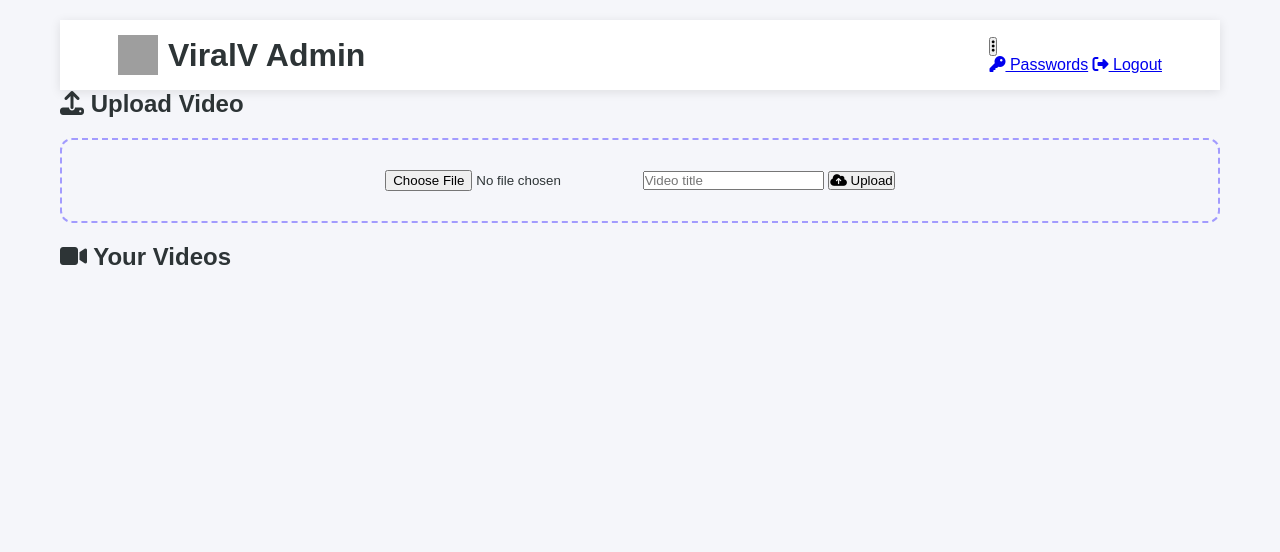
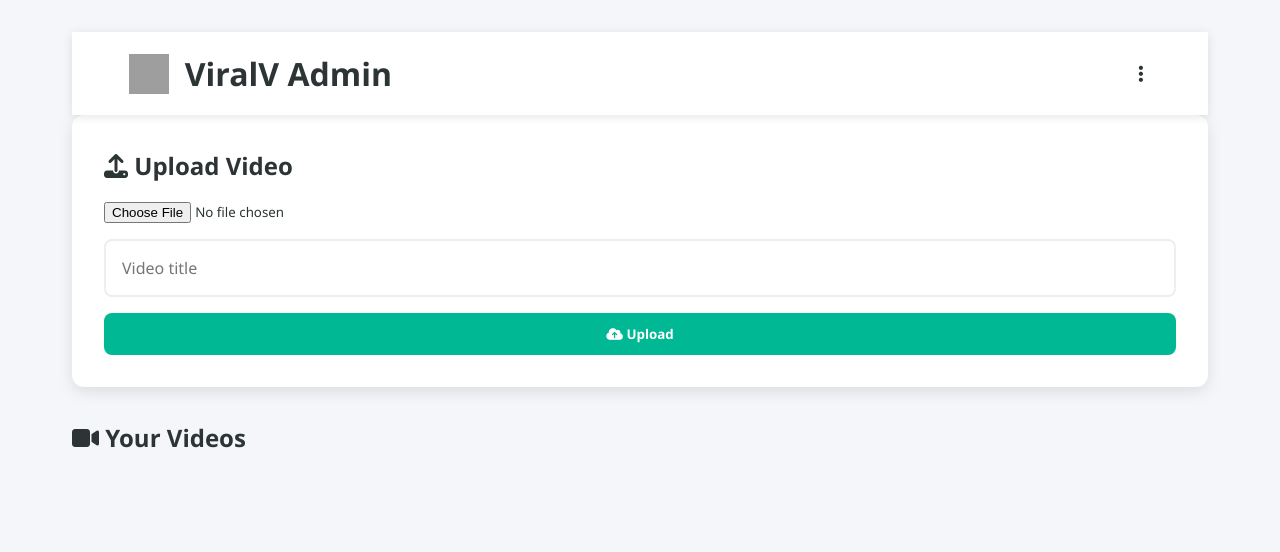
Before and after one commit to Hasin5454/viral-video, a PHP site: page /admin.html in a window 1280 px wide. Shown: the top 552 px of the page. Run offline with PHP 8.4, Linux system fonts and the light colour scheme; grey boxes are pictures that could not be loaded.

Commit message:
Update style.css

```diff
--- a/style.css
+++ b/style.css
@@ -1,23 +1,28 @@
-/* Base Styles */
+/* Modern Color Scheme */
 :root {
   --primary: #6c5ce7;
   --secondary: #a29bfe;
+  --accent: #fd79a8;
   --dark: #2d3436;
   --light: #f5f6fa;
+  --success: #00b894;
   --danger: #d63031;
-  --success: #00b894;
+  --warning: #fdcb6e;
+  --info: #0984e3;
 }
 
+/* Base Styles */
 * {
   margin: 0;
   padding: 0;
   box-sizing: border-box;
-  font-family: 'Poppins', sans-serif;
+  font-family: 'Segoe UI', Roboto, Oxygen, Ubuntu, Cantarell, sans-serif;
 }
 
 body {
   background-color: var(--light);
   color: var(--dark);
+  line-height: 1.6;
 }
 
 /* Header Styles */
@@ -25,7 +30,7 @@
   display: flex;
   justify-content: space-between;
   align-items: center;
-  padding: 15px 5%;
+  padding: 1rem 5%;
   background-color: white;
   box-shadow: 0 2px 10px rgba(0, 0, 0, 0.1);
   position: sticky;
@@ -36,165 +41,211 @@
 .logo-container {
   display: flex;
   align-items: center;
-  gap: 10px;
+  gap: 1rem;
 }
 
 .logo {
   width: 40px;
   height: 40px;
+  transition: transform 0.3s;
+}
+
+.logo:hover {
+  transform: scale(1.1);
 }
 
 /* Button Styles */
 button {
   cursor: pointer;
   transition: all 0.3s ease;
+  border: none;
+  border-radius: 8px;
+  padding: 0.5rem 1rem;
+  font-weight: 600;
 }
 
 .login-btn {
   background-color: var(--primary);
   color: white;
-  border: none;
-  padding: 10px 20px;
-  border-radius: 30px;
-  font-weight: 500;
   display: flex;
   align-items: center;
-  gap: 8px;
+  gap: 0.5rem;
 }
 
 .login-btn:hover {
-  background-color: #5649d1;
+  background-color: var(--secondary);
   transform: translateY(-2px);
 }
 
-.create-account-btn {
+.upload-btn {
   background-color: var(--success);
   color: white;
-  border: none;
-  padding: 12px;
-  border-radius: 6px;
+  padding: 0.75rem 1.5rem;
+}
+
+.upload-btn:hover {
+  background-color: #00a884;
+}
+
+.delete-btn {
+  background-color: var(--danger);
+  color: white;
+  margin-top: 1rem;
   width: 100%;
-  font-weight: 500;
+}
+
+.delete-btn:hover {
+  background-color: #c0392b;
 }
 
 /* Video Grid Styles */
 .video-grid {
   display: grid;
   grid-template-columns: repeat(auto-fill, minmax(300px, 1fr));
-  gap: 25px;
-  padding: 25px;
+  gap: 2rem;
+  padding: 2rem 5%;
 }
 
-.video-card {
-  background-color: white;
+.video-item {
+  background: white;
   border-radius: 12px;
   overflow: hidden;
   box-shadow: 0 5px 15px rgba(0, 0, 0, 0.1);
-  transition: transform 0.3s ease;
+  transition: transform 0.3s;
 }
 
-.video-card:hover {
+.video-item:hover {
   transform: translateY(-5px);
 }
 
-.video-thumbnail {
-  position: relative;
-  width: 100%;
-  padding-top: 56.25%; /* 16:9 Aspect Ratio */
-  background-color: #eee;
+.video-item h3 {
+  padding: 1rem 1rem 0;
+  color: var(--dark);
 }
 
-.video-thumbnail video {
-  position: absolute;
-  top: 0;
-  left: 0;
+.video-item video {
   width: 100%;
-  height: 100%;
-  object-fit: cover;
-}
-
-.video-info {
-  padding: 15px;
-}
-
-.video-title {
-  font-weight: 600;
-  margin-bottom: 10px;
-  display: -webkit-box;
-  -webkit-line-clamp: 2;
-  -webkit-box-orient: vertical;
-  overflow: hidden;
+  display: block;
+  background: black;
 }
 
 .video-actions {
   display: flex;
   justify-content: space-between;
-  margin-top: 15px;
+  padding: 0.75rem;
+  border-top: 1px solid #eee;
 }
 
-.action-btn {
+.video-actions button {
   background: none;
-  border: none;
   color: var(--dark);
-  font-size: 14px;
+  flex: 1;
   display: flex;
   align-items: center;
-  gap: 5px;
+  justify-content: center;
+  gap: 0.5rem;
 }
 
-.action-btn:hover {
+.video-actions button:hover {
   color: var(--primary);
+  transform: none;
 }
 
-/* Admin Panel Styles */
-.admin-container {
-  max-width: 1200px;
-  margin: 0 auto;
-  padding: 20px;
-}
-
-.upload-area {
-  border: 2px dashed var(--secondary);
-  border-radius: 12px;
-  padding: 30px;
-  text-align: center;
-  margin: 20px 0;
-  cursor: pointer;
-  transition: all 0.3s ease;
-}
-
-.upload-area:hover {
-  border-color: var(--primary);
-  background-color: rgba(108, 92, 231, 0.05);
-}
-
-.upload-label {
+/* Login Page Styles */
+.login-container {
+  min-height: 100vh;
   display: flex;
   flex-direction: column;
   align-items: center;
-  gap: 10px;
-  cursor: pointer;
+  justify-content: center;
+  background: linear-gradient(135deg, var(--primary), var(--secondary));
+  padding: 2rem;
 }
 
-.upload-label i {
-  font-size: 48px;
-  color: var(--primary);
+.logo-header {
+  text-align: center;
+  margin-bottom: 2rem;
 }
 
-.upload-progress {
-  height: 6px;
-  background-color: #eee;
-  border-radius: 3px;
-  margin-top: 15px;
-  overflow: hidden;
-  display: none;
+.logo-header .logo {
+  width: 80px;
+  height: 80px;
 }
 
-.progress-bar {
-  height: 100%;
-  background-color: var(--success);
-  width: 0%;
-  transition: width 0.3s ease;
+.logo-header h2 {
+  color: white;
+  font-size: 2.5rem;
+  margin-top: 1rem;
+}
+
+.login-box {
+  background: white;
+  border-radius: 12px;
+  padding: 2rem;
+  width: 100%;
+  max-width: 500px;
+  box-shadow: 0 10px 30px rgba(0, 0, 0, 0.2);
+}
+
+.input-group {
+  margin-bottom: 1.5rem;
+}
+
+.input-group input {
+  width: 100%;
+  padding: 1rem;
+  border: 2px solid #eee;
+  border-radius: 8px;
+  font-size: 1rem;
+  transition: border-color 0.3s;
+}
+
+.input-group input:focus {
+  border-color: var(--primary);
+  outline: none;
+}
+
+.links {
+  margin-top: 1.5rem;
+  text-align: center;
+}
+
+.links a {
+  color: var(--primary);
+  text-decoration: none;
+  display: block;
+  margin: 0.5rem 0;
+}
+
+.divider {
+  margin: 1rem 0;
+  position: relative;
+  color: #777;
+}
+
+.divider::before, .divider::after {
+  content: "";
+  position: absolute;
+  top: 50%;
+  width: 45%;
+  height: 1px;
+  background: #eee;
+}
+
+.divider::before {
+  left: 0;
+}
+
+.divider::after {
+  right: 0;
+}
+
+.signup-btn {
+  width: 100%;
+  background: var(--success);
+  color: white;
+  padding: 1rem;
+  margin-top: 1rem;
 }
 
 /* Modal Styles */
@@ -205,80 +256,145 @@
   left: 0;
   width: 100%;
   height: 100%;
-  background-color: rgba(0, 0, 0, 0.5);
+  background: rgba(0, 0, 0, 0.5);
   z-index: 1000;
   justify-content: center;
   align-items: center;
 }
 
 .modal-content {
-  background-color: white;
+  background: white;
   border-radius: 12px;
+  padding: 2rem;
   width: 90%;
   max-width: 600px;
   max-height: 80vh;
-  overflow: hidden;
-  box-shadow: 0 5px 30px rgba(0, 0, 0, 0.3);
-  animation: modalFadeIn 0.3s ease;
+  overflow-y: auto;
+  box-shadow: 0 10px 30px rgba(0, 0, 0, 0.3);
 }
 
-@keyframes modalFadeIn {
-  from { opacity: 0; transform: translateY(-20px); }
-  to { opacity: 1; transform: translateY(0); }
+.modal h3 {
+  margin-bottom: 1.5rem;
+  color: var(--primary);
+  display: flex;
+  align-items: center;
+  gap: 0.5rem;
 }
 
-.modal-header {
-  display: flex;
-  justify-content: space-between;
-  align-items: center;
-  padding: 20px;
+.credential-item {
+  padding: 1rem 0;
   border-bottom: 1px solid #eee;
 }
 
-.modal-header h3 {
-  display: flex;
-  align-items: center;
-  gap: 10px;
+.credential-item:last-child {
+  border-bottom: none;
 }
 
-.modal-header span {
-  font-size: 24px;
-  cursor: pointer;
-  color: #999;
+/* Admin Specific Styles */
+.admin-container {
+  max-width: 1200px;
+  margin: 0 auto;
+  padding: 2rem;
 }
 
-.modal-header span:hover {
-  color: var(--dark);
+.upload-section {
+  background: white;
+  border-radius: 12px;
+  padding: 2rem;
+  margin-bottom: 2rem;
+  box-shadow: 0 5px 15px rgba(0, 0, 0, 0.1);
 }
 
-.credentials-list {
-  padding: 20px;
-  max-height: 60vh;
-  overflow-y: auto;
+.upload-area {
+  display: flex;
+  flex-direction: column;
+  gap: 1rem;
+  margin-top: 1rem;
 }
 
-.credential-item {
-  padding: 15px;
+.upload-area input[type="text"] {
+  padding: 1rem;
+  border: 2px solid #eee;
   border-radius: 8px;
-  background-color: #f9f9f9;
-  margin-bottom: 10px;
+  font-size: 1rem;
 }
 
-.credential-item p {
-  margin: 5px 0;
+.video-stats {
+  display: flex;
+  gap: 1rem;
+  margin-top: 0.5rem;
+  color: #777;
 }
 
-/* Responsive Styles */
+/* Dropdown Menu */
+.dropdown {
+  position: relative;
+  display: inline-block;
+}
+
+.dropbtn {
+  background: none;
+  color: var(--dark);
+  font-size: 1.2rem;
+  padding: 0.5rem;
+}
+
+.dropdown-content {
+  display: none;
+  position: absolute;
+  right: 0;
+  background: white;
+  min-width: 200px;
+  box-shadow: 0 8px 16px rgba(0, 0, 0, 0.1);
+  border-radius: 8px;
+  z-index: 1;
+}
+
+.dropdown-content a {
+  color: var(--dark);
+  padding: 12px 16px;
+  text-decoration: none;
+  display: block;
+  transition: background 0.3s;
+}
+
+.dropdown-content a:hover {
+  background: #f5f5f5;
+  color: var(--primary);
+}
+
+.dropdown:hover .dropdown-content {
+  display: block;
+}
+
+/* Responsive Design */
 @media (max-width: 768px) {
   .video-grid {
     grid-template-columns: 1fr;
+    padding: 1rem;
   }
 
   header {
-    padding: 15px;
+    padding: 1rem;
   }
 
-  .logo-container h1 {
-    font-size: 20px;
+  .admin-container {
+    padding: 1rem;
   }
+}
+
+@media (max-width: 480px) {
+  .login-box {
+    padding: 1.5rem;
   }
+
+  .video-actions {
+    flex-direction: column;
+    gap: 0.5rem;
+  }
+
+  .video-actions button {
+    justify-content: flex-start;
+    padding: 0.5rem;
+  }
+}
```
